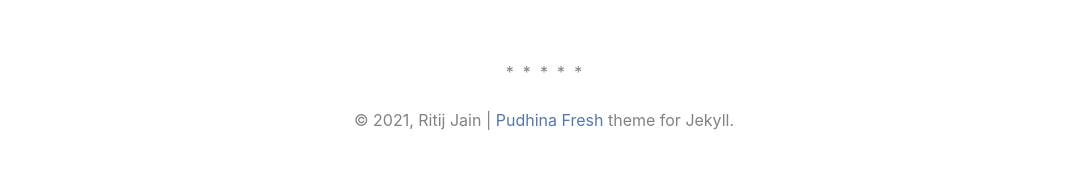
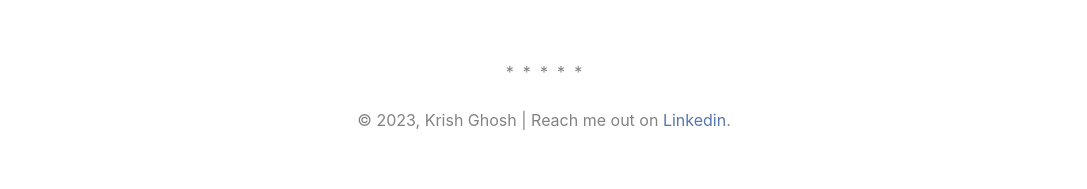
Before and after one commit to krishparadox/krishparadox.github.io, a Jekyll site: the page built from index.md, in a window 1280 px wide. Shown: the part 2040-2229 px from the top of the page, without its empty margins (96-1183 px from the left). Built offline with Jekyll 4.4.1, drawn with Linux system fonts in a browser that asks for light colours; nearby versions of some CDN libraries; a style sheet for code colours, icons or effects is not loaded.

Commit message:
Update about.html

```diff
--- a/_includes/page/about.html
+++ b/_includes/page/about.html
@@ -2,6 +2,6 @@
 <div class="about__devider">*****</div>
 <div class="about__text">
 <br>
-&#169 2021, Ritij Jain | <a href="https://github.com/ritijjain/pudhina-fresh">Pudhina Fresh</a> theme for Jekyll.
+&#169 2023, Krish Ghosh | Reach me out on <a href="https://www.linkedin.com/in/krisg04/">Linkedin</a>.
 </div>
 </div>
```
